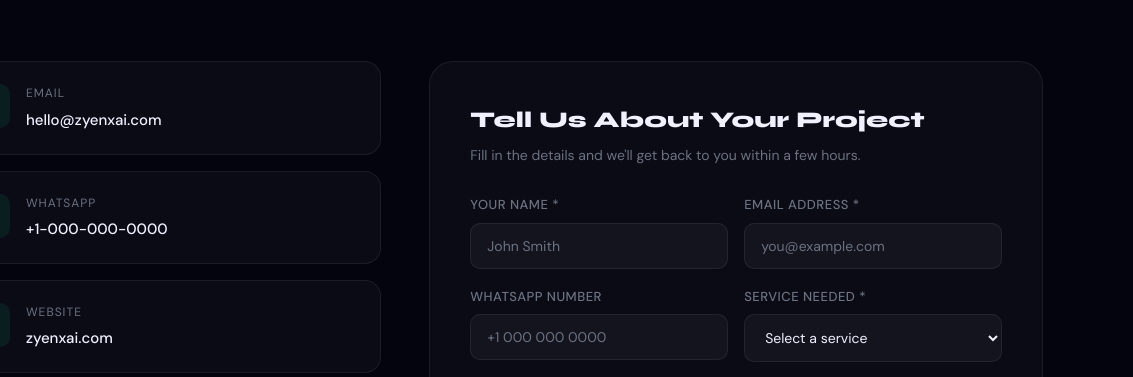
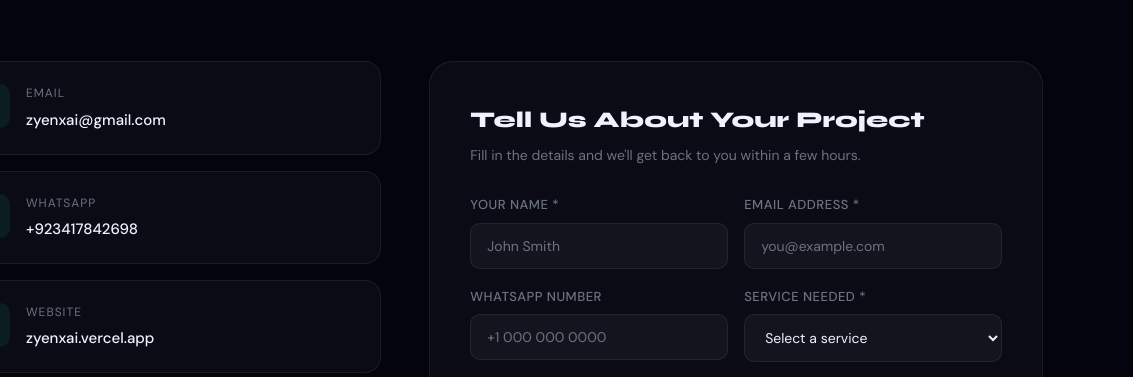
Before and after one commit to zyenxai-alt/ZyenxAI, a plain HTML site: page contact.html in a window 1280 px wide. Shown: the part 532-909 px from the top of the page, 147-1280 px from the left. Drawn offline with Linux system fonts and the light colour scheme.

Commit message:
Update contact.html

```diff
--- a/contact.html
+++ b/contact.html
@@ -119,21 +119,21 @@ footer p span{color:var(--green)}
           <div class="info-icon"><i class="fas fa-envelope"></i></div>
           <div>
             <div class="info-label">Email</div>
-            <div class="info-value"><a href="mailto:hello@zyenxai.com">hello@zyenxai.com</a></div>
+            <div class="info-value"><a href="mailto:zyenxai@gmail.com">zyenxai@gmail.com</a></div>
           </div>
         </div>
         <div class="info-card">
           <div class="info-icon"><i class="fab fa-whatsapp"></i></div>
           <div>
             <div class="info-label">WhatsApp</div>
-            <div class="info-value"><a href="https://wa.me/10000000000">+1-000-000-0000</a></div>
+            <div class="info-value"><a href="https://wa.me/+923417842698">+923417842698</a></div>
           </div>
         </div>
         <div class="info-card">
           <div class="info-icon"><i class="fas fa-globe"></i></div>
           <div>
             <div class="info-label">Website</div>
-            <div class="info-value"><a href="#">zyenxai.com</a></div>
+            <div class="info-value"><a href="#">zyenxai.vercel.app</a></div>
           </div>
         </div>
         <div class="info-card">
```
